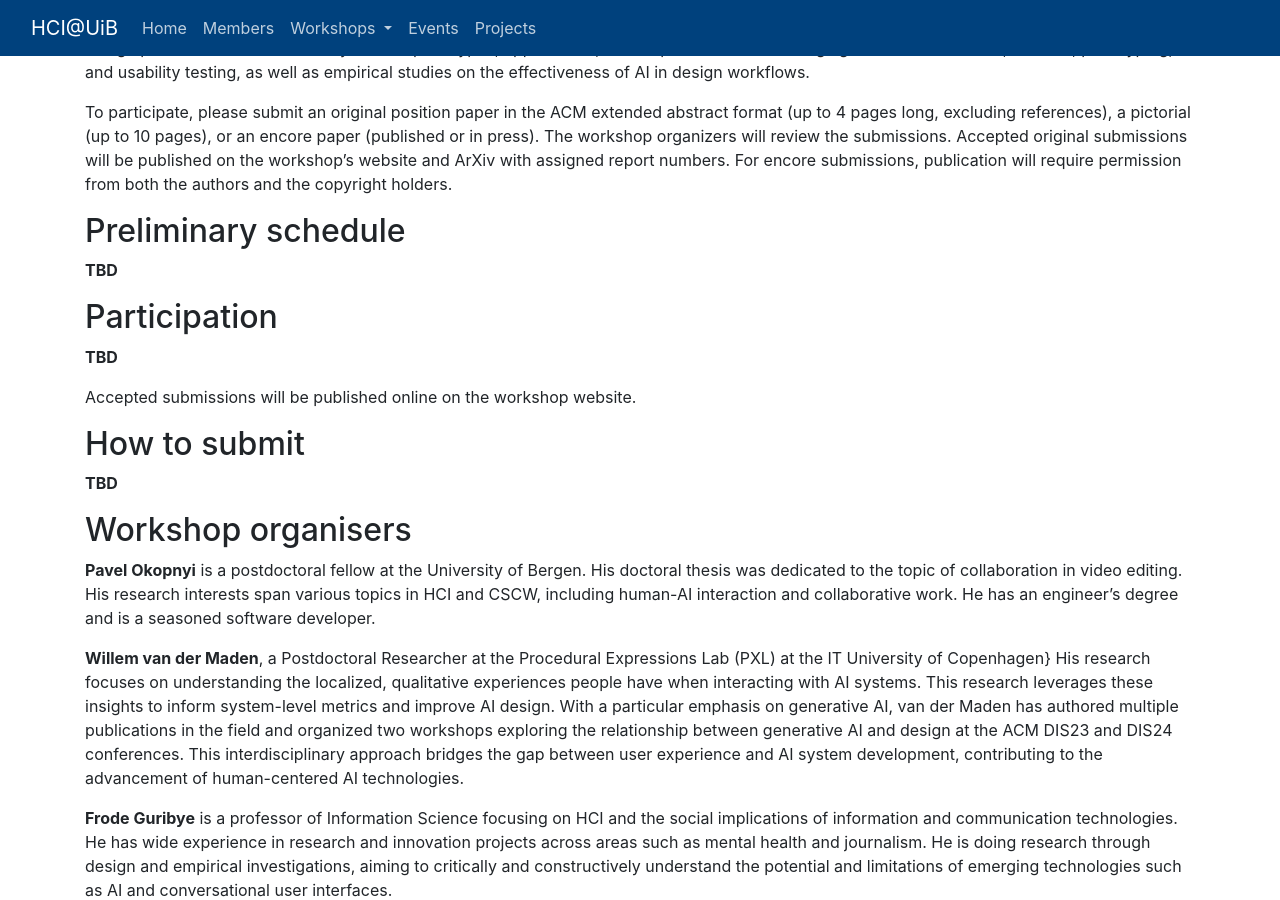
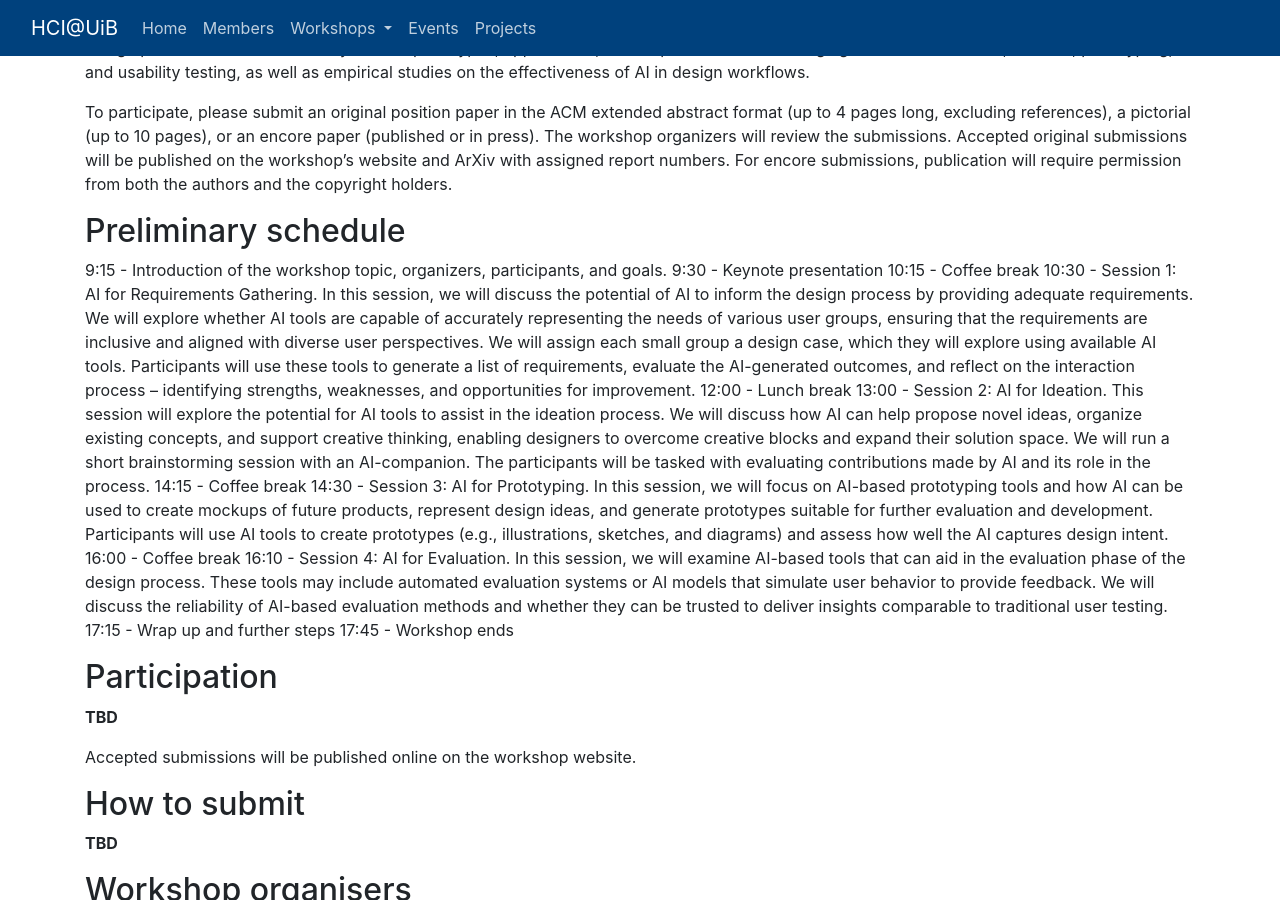
Before and after one commit to BergenHCI/bergenhci.github.io, a Jekyll site: the page built from ws/design_automation.md, in a window 1280 px wide and 900 px high, scrolled down 365 px. Built offline with Jekyll 4.4.1, drawn with Linux system fonts in a browser that asks for light colours; our own code applies the rules of GitHub Pages for plain Markdown files.

Commit message:
Update design_automation.md

```diff
--- a/ws/design_automation.md
+++ b/ws/design_automation.md
@@ -14,7 +14,18 @@ To participate, please submit an original position paper in the ACM extended abs
 
 ## Preliminary schedule
 
-**TBD**
+9:15 - Introduction of the workshop topic, organizers, participants, and goals.
+9:30 - Keynote presentation
+10:15 - Coffee break
+10:30 - Session 1: AI for Requirements Gathering. In this session, we will discuss the potential of AI to inform the design process by providing adequate requirements. We will explore whether AI tools are capable of accurately representing the needs of various user groups, ensuring that the requirements are inclusive and aligned with diverse user perspectives. We will assign each small group a design case, which they will explore using available AI tools. Participants will use these tools to generate a list of requirements, evaluate the AI-generated outcomes, and reflect on the interaction process -- identifying strengths, weaknesses, and opportunities for improvement.
+12:00 - Lunch break
+13:00 - Session 2: AI for Ideation. This session will explore the potential for AI tools to assist in the ideation process. We will discuss how AI can help propose novel ideas, organize existing concepts, and support creative thinking, enabling designers to overcome creative blocks and expand their solution space. We will run a short brainstorming session with an AI-companion. The participants will be tasked with evaluating contributions made by AI and its role in the process.
+14:15 - Coffee break
+14:30 - Session 3: AI for Prototyping. In this session, we will focus on AI-based prototyping tools and how AI can be used to create mockups of future products, represent design ideas, and generate prototypes suitable for further evaluation and development. Participants will use AI tools to create prototypes (e.g., illustrations, sketches, and diagrams) and assess how well the AI captures design intent.
+16:00 - Coffee break
+16:10 - Session 4: AI for Evaluation. In this session, we will examine AI-based tools that can aid in the evaluation phase of the design process. These tools may include automated evaluation systems or AI models that simulate user behavior to provide feedback. We will discuss the reliability of AI-based evaluation methods and whether they can be trusted to deliver insights comparable to traditional user testing.
+17:15 - Wrap up and further steps
+17:45 - Workshop ends
 
 ## Participation
 
```
